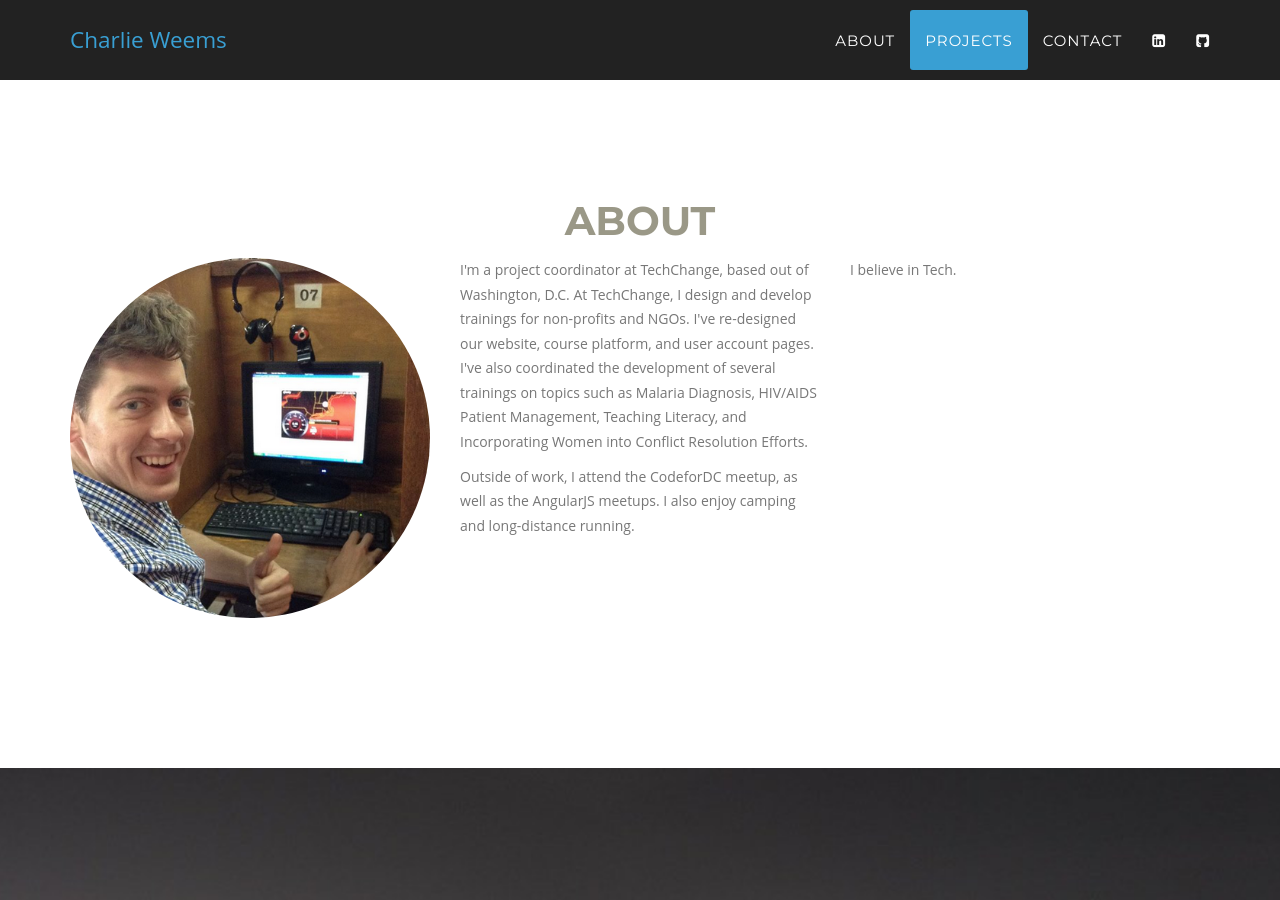
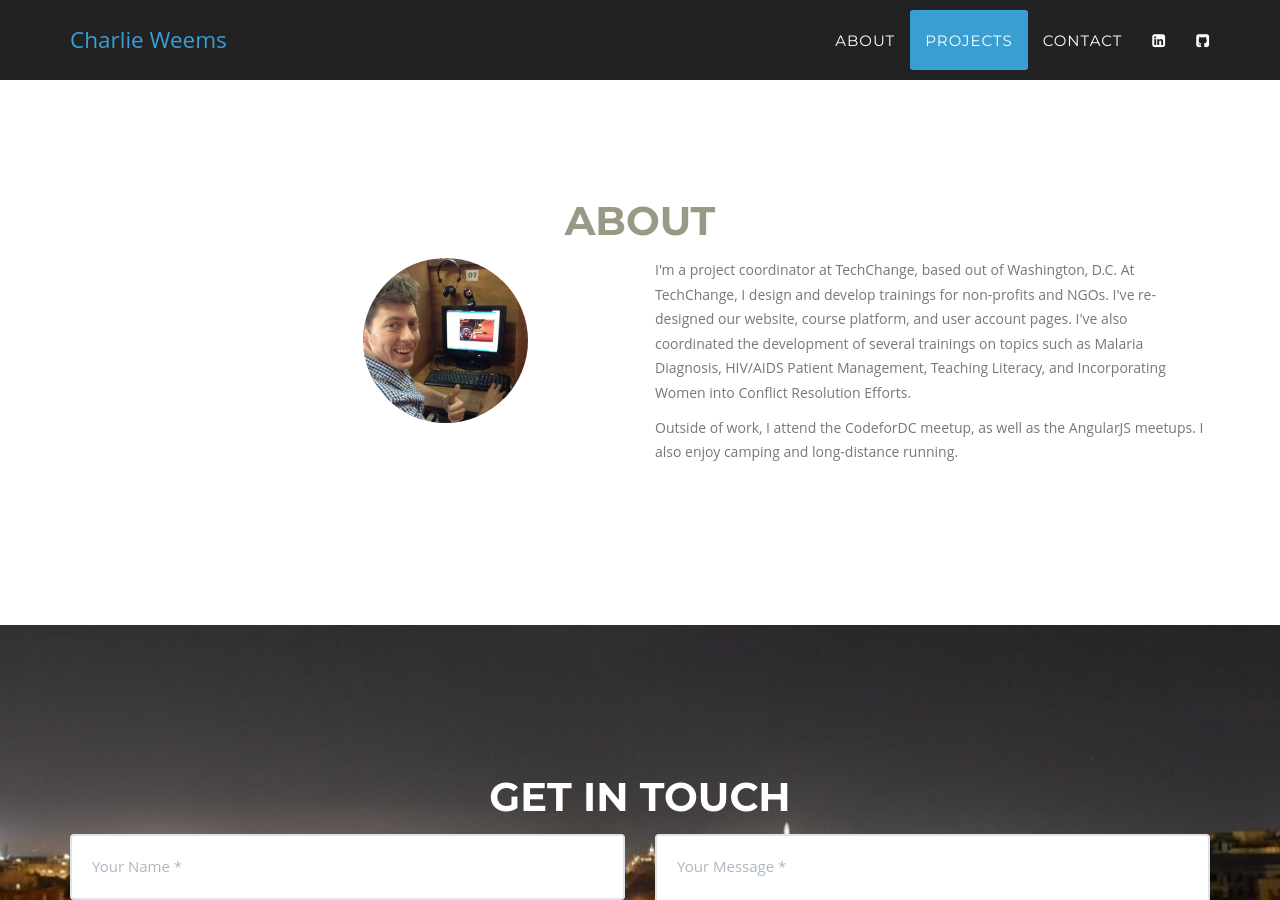
Before and after one commit to cweems/cweems.github.io, a Jekyll site: the page built from index.html, in a window 1280 px wide and 900 px high, scrolled down 1858 px. Built offline with Jekyll 4.4.1, drawn with Linux system fonts in a browser that asks for light colours; nearby versions of some CDN libraries; some web fonts are replaced; a style sheet for code colours, icons or effects is not loaded.

Commit message:
About page changes

```diff
--- a/_includes/about.html
+++ b/_includes/about.html
@@ -5,12 +5,12 @@
                 <div class="col-lg-12 text-center">
                     <h2 class="section-heading">About</h2>
                 </div>
-                <div class="col-sm-4 col-xs-4">
+                <div class="col-sm-2 col-sm-offset-3 col-xs-4 col-xs-offset-4">
                     <div class="timeline-image">
                         <img class="img-circle img-responsive" src="img/about/profile.png" alt="">
                     </div>
                 </div>
-                <div class="col-sm-4 col-xs-12">
+                <div class="col-sm-6 col-xs-12 pull-right">
                     <p class="section-subheading text-muted">
                     I'm a project coordinator at TechChange, based out of Washington, D.C. At TechChange, I design and develop trainings for non-profits and NGOs. I've re-designed our website, course platform, and user account pages. I've also coordinated the development of several trainings on topics such as Malaria Diagnosis, HIV/AIDS Patient Management, Teaching Literacy, and Incorporating Women into Conflict Resolution Efforts.
                     </p>
@@ -18,11 +18,6 @@
                     Outside of work, I attend the CodeforDC meetup, as well as the AngularJS meetups. I also enjoy camping and long-distance running.
                     </p>
                 </div>
-                <div class="col-sm-4 col-xs-12">
-                    <p class="section-subheading text-muted">
-                    I believe in Tech.
-                    </p>
-                </div>
             </div>
         </div>
     </section>
```
